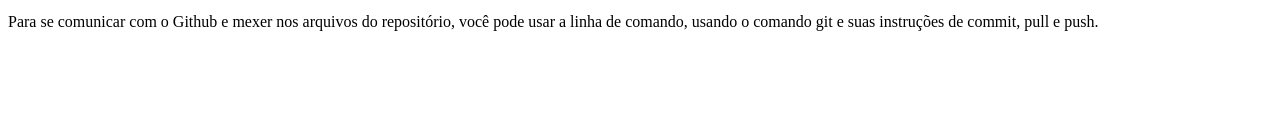
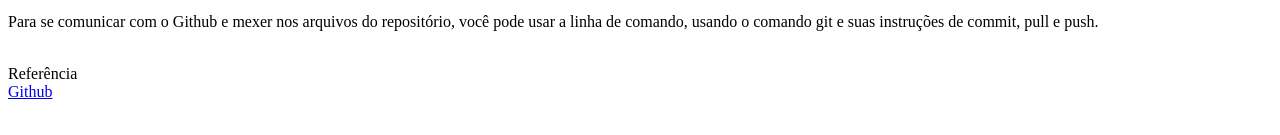
Before and after one commit to Hyonas1S6/Projeto-final, a plain HTML site: page Conteúdo/Github.html in a window 1280 px wide. Shown: the part 299-434 px from the top of the page. Drawn offline with Linux system fonts and the light colour scheme.

Commit message:
add referência

```diff
--- a/Conteúdo/Github.html
+++ b/Conteúdo/Github.html
@@ -30,5 +30,10 @@
 
     </main>
 
+    <footer>
+        <br>Referência<br>
+        <a href="https://www.hostinger.com.br/tutoriais/o-que-github">Github</a>
+    </footer>
+
 </body>
 </html>
```
Also changed, not shown: Conteúdo/Git.html (+6 -0 lines).
